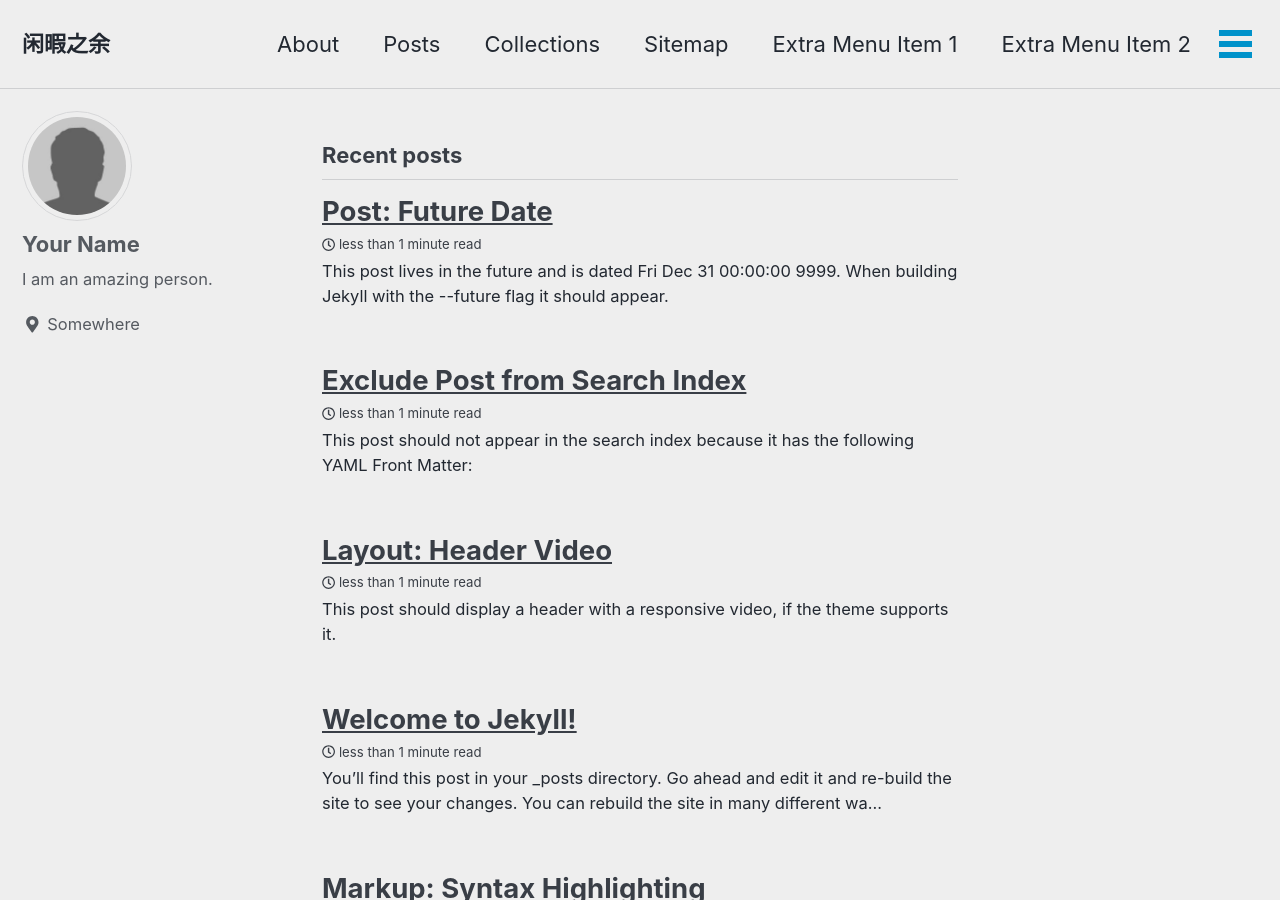
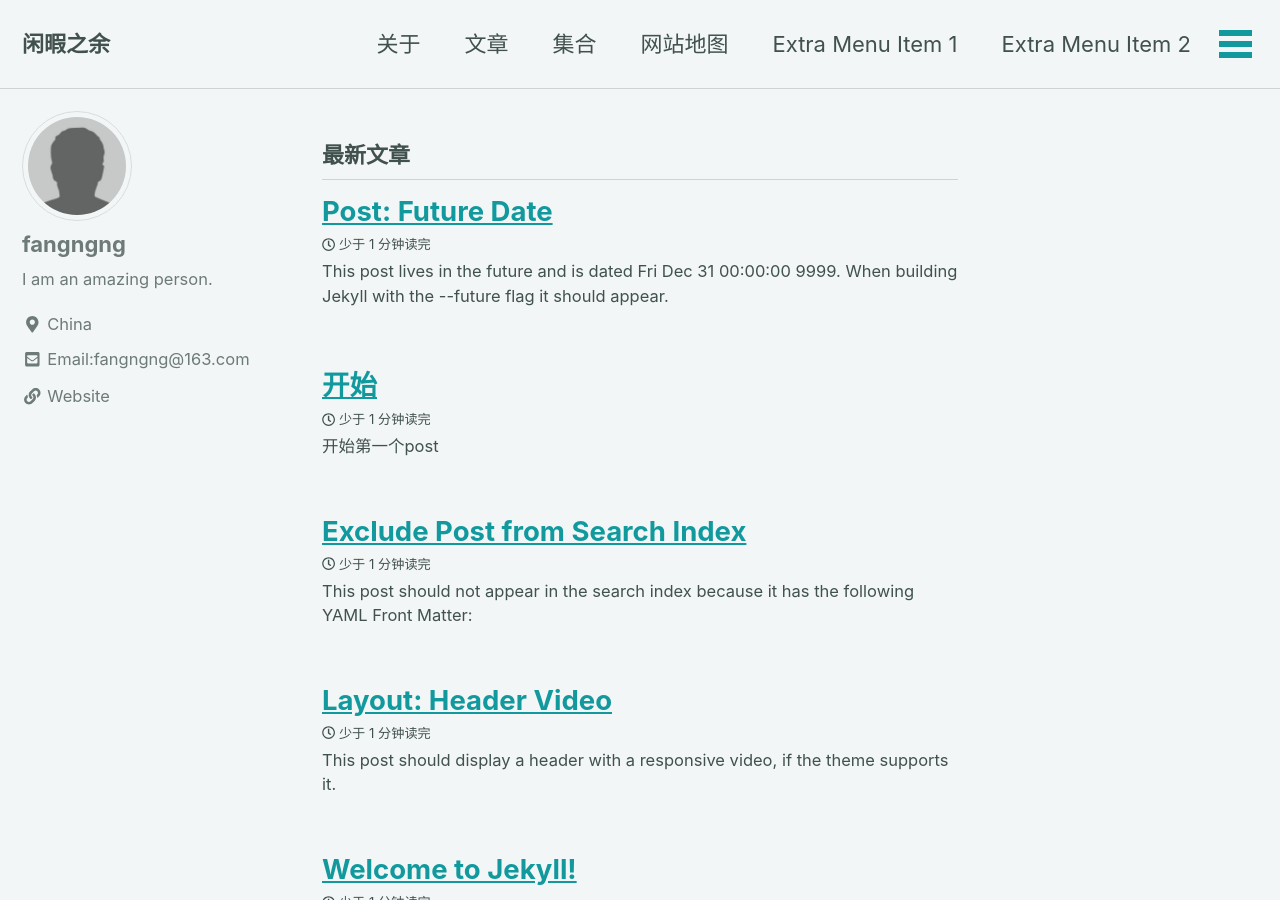
Before and after one commit to fangngng/fangngng.github.io, a Jekyll site: the page built from index.html, in a window 1280 px wide and 900 px high. Built offline with Jekyll 4.4.1, drawn with Linux system fonts in a browser that asks for light colours; cached includes are drawn as plain includes; nearby versions of some CDN libraries; the list of posts is cut into pages by our own code; some of the changed text lies outside the part shown.

Commit message:
更新zh-CN, 添加post

```diff
--- a/_config.yml
+++ b/_config.yml
@@ -12,13 +12,13 @@
 
 # theme                  : "minimal-mistakes-jekyll"
 # remote_theme           : "mmistakes/minimal-mistakes"
-minimal_mistakes_skin    : "air" #"default", "air", "aqua", "contrast", "dark", "dirt", "neon", "mint", "plum", "sunrise"
+minimal_mistakes_skin    : "mint" #"default", "air", "aqua", "contrast", "dark", "dirt", "neon", "mint", "plum", "sunrise"
 
 # Site Settings
-locale                   : "en-US"
+locale                   : "zh-CN"
 title                    : "闲暇之余"
 title_separator          : "-"
-name                     : "fangngng"
+name                     : "闲暇之余"
 description              : "An amazing website."
 url                      : # the base hostname & protocol for your site e.g. "https://mmistakes.github.io"
 baseurl                  : # the subpath of your site, e.g. "/blog"
@@ -26,7 +26,7 @@ repository               : # GitHub username/repo-name e.g. "mmistakes/minimal-m
 teaser                   : # path of fallback teaser image, e.g. "/assets/images/500x300.png"
 logo                     : # path of logo image to display in the masthead, e.g. "/assets/images/88x88.png"
 masthead_title           : # overrides the website title displayed in the masthead, use " " for no title
-# breadcrumbs            : false # true, false (default)
+breadcrumbs              : true # true, false (default)
 words_per_minute         : 200
 comments:
   provider               : # false (default), "disqus", "discourse", "facebook", "staticman", "staticman_v2", "utterances", "custom"
@@ -106,18 +106,18 @@ analytics:
 
 # Site Author
 author:
-  name             : "Your Name"
+  name             : "fangngng"
   avatar           : "/assets/images/bio-photo.jpg"
   bio              : "I am an amazing person."
-  location         : "Somewhere"
+  location         : "China"
   email            :
   links:
-    - label: "Email"
+    - label: "Email:fangngng@163.com"
       icon: "fas fa-fw fa-envelope-square"
-      # url: mailto:your.name@email.com
+      url: mailto:fangngng@163.com
     - label: "Website"
       icon: "fas fa-fw fa-link"
-      # url: "https://your-website.com"
+      url: "http://fangngng.github.io"
     - label: "Twitter"
       icon: "fab fa-fw fa-twitter-square"
       # url: "https://twitter.com/"
--- a/_data/navigation.yml
+++ b/_data/navigation.yml
@@ -1,12 +1,12 @@
 # main links links
 main:
-  - title: "About"
+  - title: "关于"
     url: https://mmistakes.github.io/minimal-mistakes/about/
-  - title: "Posts"
+  - title: "文章"
     url: /year-archive/
-  - title: "Collections"
+  - title: "集合"
     url: /collection-archive/
-  - title: "Sitemap"
+  - title: "网站地图"
     url: /sitemap/
   - title: "Extra Menu Item 1"
     url: /
--- /dev/null
+++ b/_posts/2019-05-16-start.md
@@ -0,0 +1,11 @@
+---
+title:  "开始"
+categories:
+  - Jekyll
+tags:
+  - test
+---
+
+## 开始第一个post
+
+开始post, 从今日始。
```
